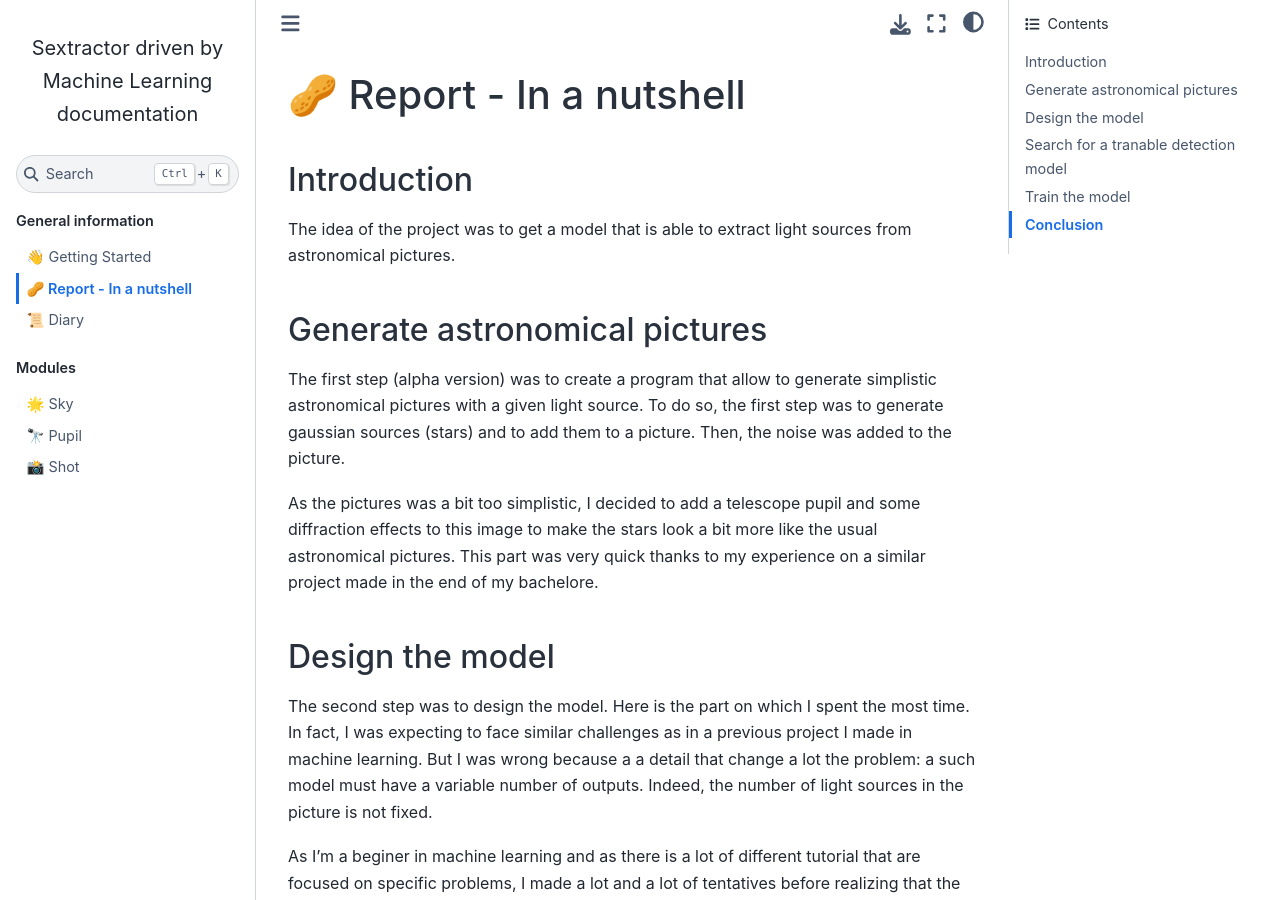
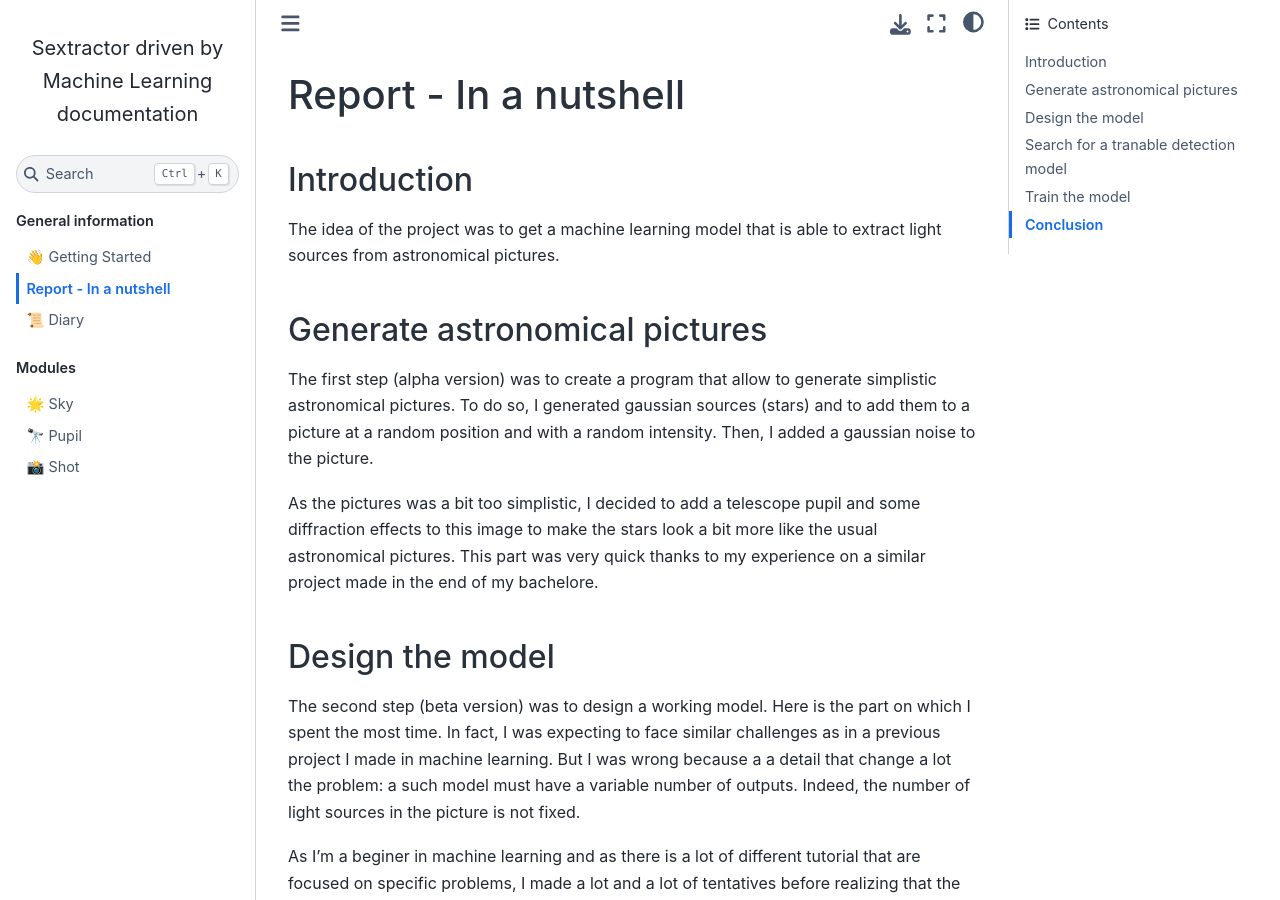
Before and after one commit to LeiRoF/Sextractor-driven-by-Machine-Learning, a Sphinx documentation site: the page built from docs/Overview.md, in a window 1280 px wide and 900 px high. Built offline with Sphinx 7.4.7 and the Sphinx Book theme 1.1.4, drawn with Linux system fonts in a browser that asks for light colours.

Commit message:
Little mistakes

```diff
--- a/docs/Overview.md
+++ b/docs/Overview.md
@@ -1,18 +1,18 @@
-# 🥜 Report - In a nutshell
+# Report - In a nutshell
 
 ## Introduction
 
-The idea of the project was to get a model that is able to extract light sources from astronomical pictures.
+The idea of the project was to get a machine learning model that is able to extract light sources from astronomical pictures.
 
 ## Generate astronomical pictures
 
-The first step (alpha version) was to create a program that allow to generate simplistic astronomical pictures with a given light source. To do so, the first step was to generate gaussian sources (stars) and to add them to a picture. Then, the noise was added to the picture.
+The first step (alpha version) was to create a program that allow to generate simplistic astronomical pictures. To do so, I generated gaussian sources (stars) and to add them to a picture at a random position and with a random intensity. Then, I added a gaussian noise to the picture.
 
 As the pictures was a bit too simplistic, I decided to add a telescope pupil and some diffraction effects to this image to make the stars look a bit more like the usual astronomical pictures. This part was very quick thanks to my experience on a similar project made in the end of my bachelore.
 
 ## Design the model
 
-The second step was to design the model. Here is the part on which I spent the most time. In fact, I was expecting to face similar challenges as in a previous project I made in machine learning. But I was wrong because a a detail that change a lot the problem: a such model must have a variable number of outputs. Indeed, the number of light sources in the picture is not fixed.
+The second step (beta version) was to design a working model. Here is the part on which I spent the most time. In fact, I was expecting to face similar challenges as in a previous project I made in machine learning. But I was wrong because a a detail that change a lot the problem: a such model must have a variable number of outputs. Indeed, the number of light sources in the picture is not fixed.
 
 As I'm a beginer in machine learning and as there is a lot of different tutorial that are focused on specific problems, I made a lot and a lot of tentatives before realizing that the problem I was facing was a bit to complexe to design a model in 20h (I exceeded this time... just a bit) by myself without having more experience.
 
```
